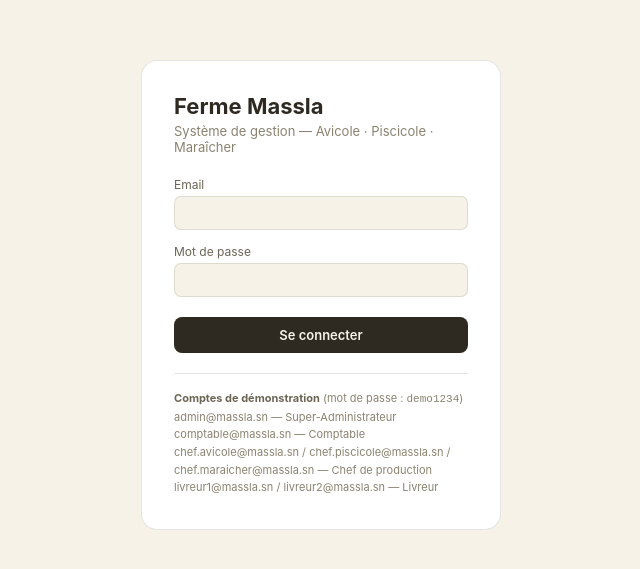
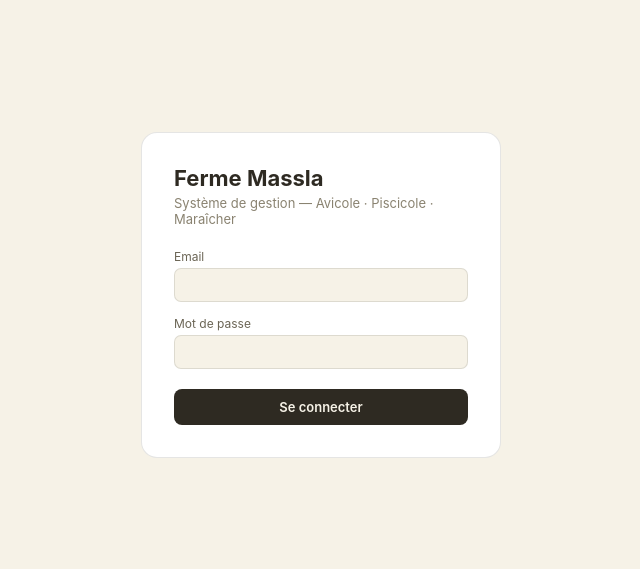
Before and after one commit to aliouneFayoume/erp-ferme, a plain HTML site: page web/index.html in a window 1280 px wide. Shown: the part 105-674 px from the top of the page, without its empty margins (319-959 px from the left). Drawn offline with nearby package versions, Linux system fonts and the light colour scheme.

Commit message:
Remove demo account credentials from login page
The demo login list exposed valid emails and the shared demo1234
password directly on the public login screen; drop it now that the
app is deployed and reachable outside the dev environment.

```diff
--- a/web/index.html
+++ b/web/index.html
@@ -27,13 +27,6 @@
         <div id="login-error" class="login-error hidden"></div>
         <button type="submit">Se connecter</button>
       </form>
-      <div class="demo-accounts">
-        <b>Comptes de démonstration</b> (mot de passe : <code>demo1234</code>)<br />
-        admin@massla.sn — Super-Administrateur<br />
-        comptable@massla.sn — Comptable<br />
-        chef.avicole@massla.sn / chef.piscicole@massla.sn / chef.maraicher@massla.sn — Chef de production<br />
-        livreur1@massla.sn / livreur2@massla.sn — Livreur
-      </div>
     </div>
   </div>
 
```
